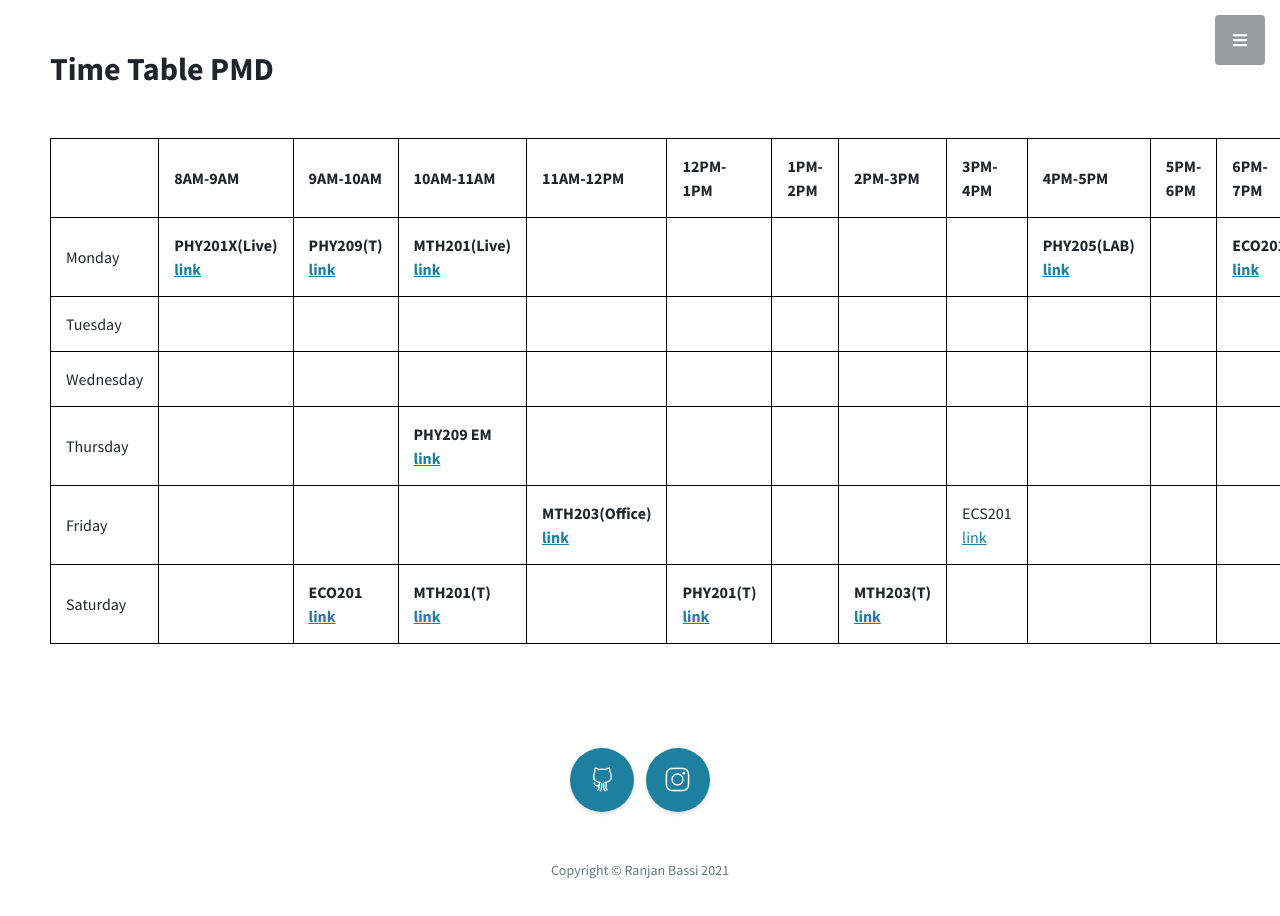
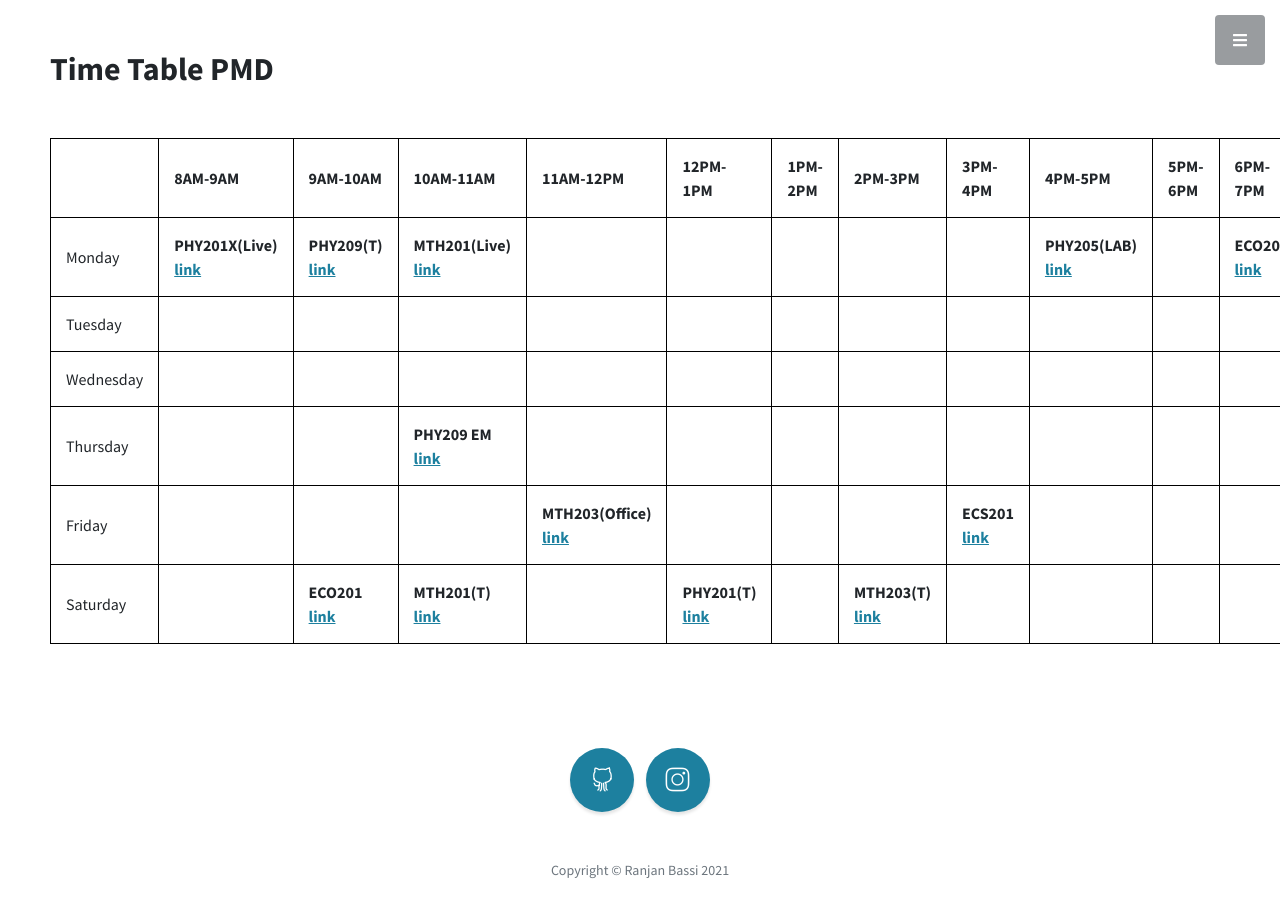
Before and after one commit to prirai/sneaky0potato.github.io, a plain HTML site: page Time_Table_(PMD).html in a window 1280 px wide. Shown: the top 916 px of the page. Drawn offline with nearby package versions, Linux system fonts and the light colour scheme.

Commit message:
Update Time_Table_(PMD).html

```diff
--- a/Time_Table_(PMD).html
+++ b/Time_Table_(PMD).html
@@ -150,8 +150,8 @@ th, td {
     <td></td>
     <td></td>
     <td></td>
-    <td>ECS201
-      <a href="https://meet.google.com/yki-idzv-mcm">link</a></td>
+    <th>ECS201
+      <a href="https://meet.google.com/yki-idzv-mcm">link</a></th>
     <td></td>
     <td></td>
     <td></td>
```
